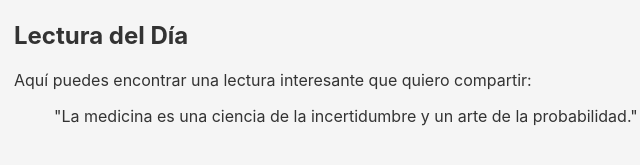
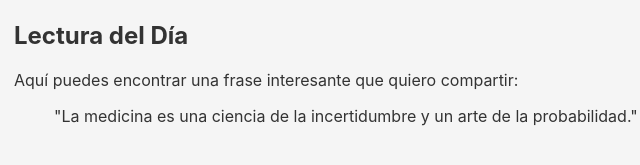
Before and after one commit to JoseloCaropreso/elblog, a plain HTML site: page index.html in a window 1280 px wide. Shown: the part 823-988 px from the top of the page, 226-866 px from the left. Drawn offline with Linux system fonts and the light colour scheme.

Commit message:
Update index.html

```diff
--- a/index.html
+++ b/index.html
@@ -3,7 +3,7 @@
 <head>
     <meta charset="UTF-8">
     <meta name="viewport" content="width=device-width, initial-scale=1.0">
-    <title>Joselo - Página Personal</title>
+    <title>Joselo - Un médico sin rumbo fijo</title>
     <style>
         body {
             font-family: -apple-system, BlinkMacSystemFont, "Segoe UI", Roboto, "Helvetica Neue", Arial, sans-serif;
@@ -85,7 +85,7 @@
     </section>
     <section id="lectura">
         <h2>Lectura del Día</h2>
-        <p>Aquí puedes encontrar una lectura interesante que quiero compartir:</p>
+        <p>Aquí puedes encontrar una frase interesante que quiero compartir:</p>
         <blockquote>
             "La medicina es una ciencia de la incertidumbre y un arte de la probabilidad." - William Osler
         </blockquote>
```
